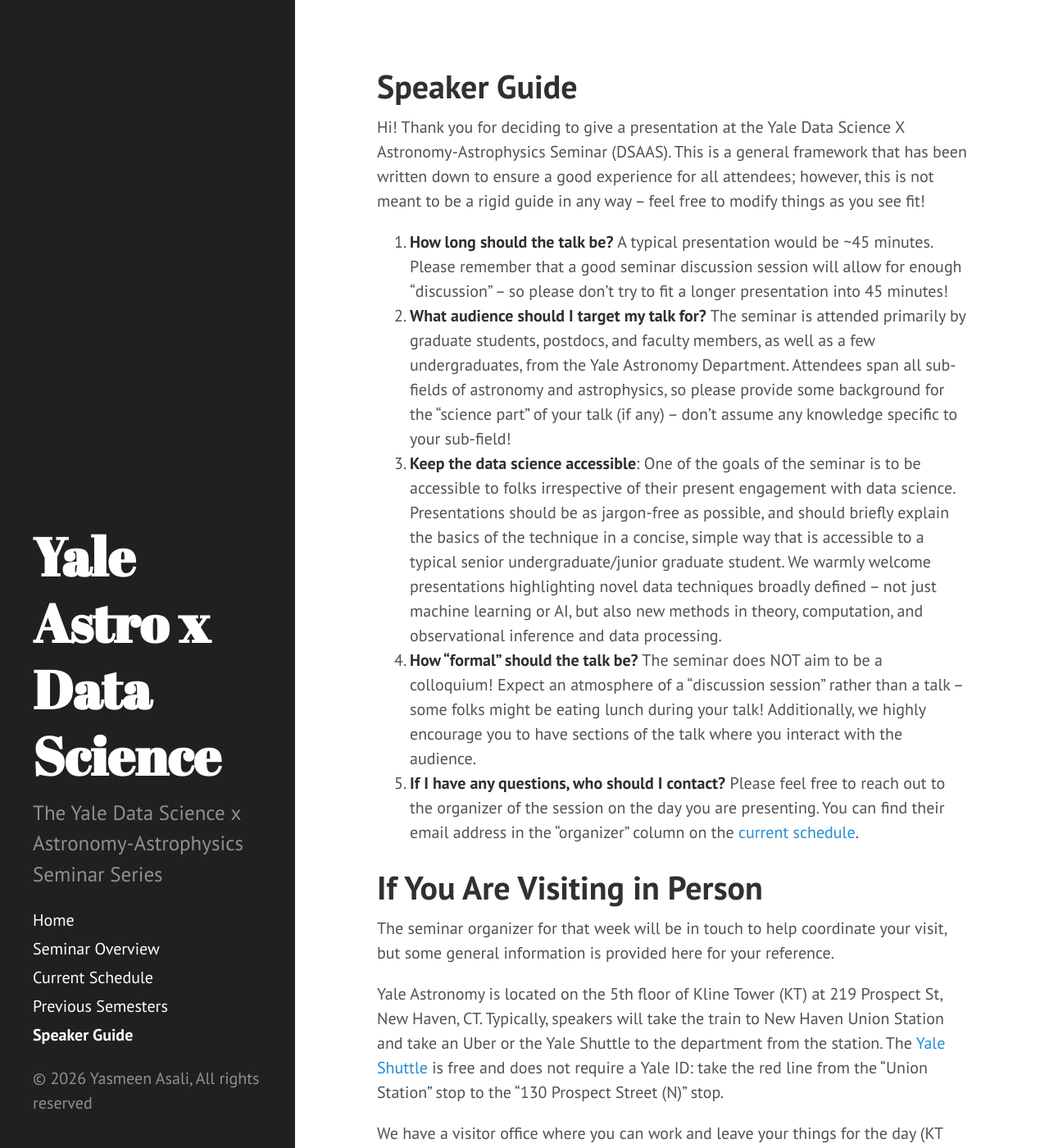
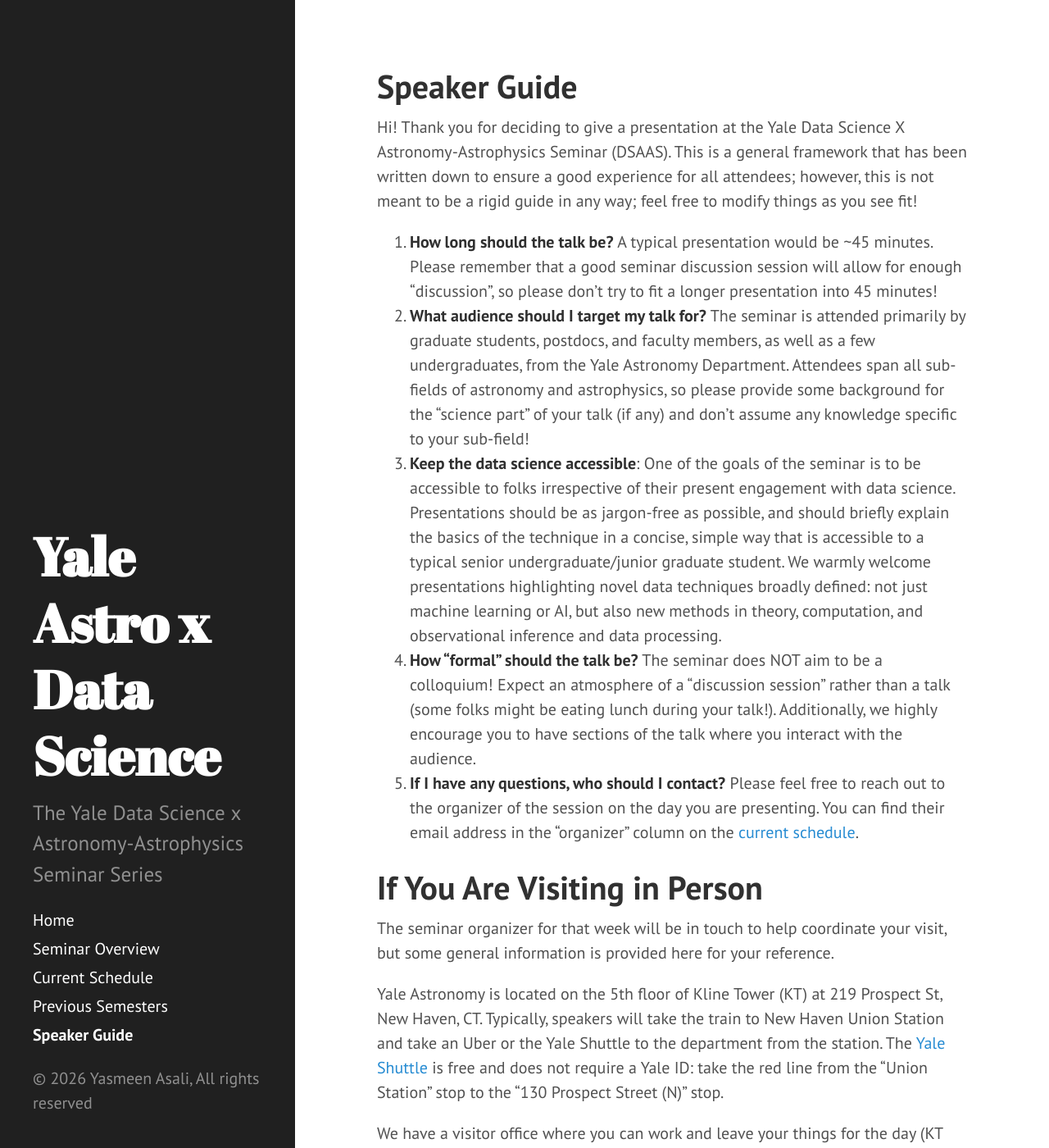
Before and after one commit to yale-dsaas/yale-dsaas.github.io, a Jekyll site: the page built from speaker-guide.md, in a window 1280 px wide and 1400 px high. Shown: the whole window at 82% size. Built offline with Jekyll 4.4.1, drawn with Linux system fonts in a browser that asks for light colours; some of the changed text lies outside the part shown.

Commit message:
Merge Discussion Guidelines into Overview; reformat Speaker Guide; style and grammar fixes

```diff
--- a/speaker-guide.md
+++ b/speaker-guide.md
@@ -3,12 +3,12 @@
 title: Speaker Guide
 ---
 
-Hi! Thank you for deciding to give a presentation at the Yale Data Science X Astronomy-Astrophysics Seminar (DSAAS). This is a general framework that has been written down to ensure a good experience for all attendees; however, this is not meant to be a rigid guide in any way -- feel free to modify things as you see fit!
+Hi! Thank you for deciding to give a presentation at the Yale Data Science X Astronomy-Astrophysics Seminar (DSAAS). This is a general framework that has been written down to ensure a good experience for all attendees; however, this is not meant to be a rigid guide in any way; feel free to modify things as you see fit!
 
-1. **How long should the talk be?** A typical presentation would be ~45 minutes. Please remember that a good seminar discussion session will allow for enough "discussion" -- so please don't try to fit a longer presentation into 45 minutes!
-2. **What audience should I target my talk for?** The seminar is attended primarily by graduate students, postdocs, and faculty members, as well as a few undergraduates, from the Yale Astronomy Department. Attendees span all sub-fields of astronomy and astrophysics, so please provide some background for the "science part" of your talk (if any) -- don't assume any knowledge specific to your sub-field!
-3. **Keep the data science accessible**: One of the goals of the seminar is to be accessible to folks irrespective of their present engagement with data science. Presentations should be as jargon-free as possible, and should briefly explain the basics of the technique in a concise, simple way that is accessible to a typical senior undergraduate/junior graduate student. We warmly welcome presentations highlighting novel data techniques broadly defined -- not just machine learning or AI, but also new methods in theory, computation, and observational inference and data processing.
-4. **How "formal" should the talk be?** The seminar does NOT aim to be a colloquium! Expect an atmosphere of a "discussion session" rather than a talk -- some folks might be eating lunch during your talk! Additionally, we highly encourage you to have sections of the talk where you interact with the audience.
+1. **How long should the talk be?** A typical presentation would be ~45 minutes. Please remember that a good seminar discussion session will allow for enough "discussion", so please don't try to fit a longer presentation into 45 minutes!
+2. **What audience should I target my talk for?** The seminar is attended primarily by graduate students, postdocs, and faculty members, as well as a few undergraduates, from the Yale Astronomy Department. Attendees span all sub-fields of astronomy and astrophysics, so please provide some background for the "science part" of your talk (if any) and don't assume any knowledge specific to your sub-field!
+3. **Keep the data science accessible**: One of the goals of the seminar is to be accessible to folks irrespective of their present engagement with data science. Presentations should be as jargon-free as possible, and should briefly explain the basics of the technique in a concise, simple way that is accessible to a typical senior undergraduate/junior graduate student. We warmly welcome presentations highlighting novel data techniques broadly defined: not just machine learning or AI, but also new methods in theory, computation, and observational inference and data processing.
+4. **How "formal" should the talk be?** The seminar does NOT aim to be a colloquium! Expect an atmosphere of a "discussion session" rather than a talk (some folks might be eating lunch during your talk!). Additionally, we highly encourage you to have sections of the talk where you interact with the audience.
 5. **If I have any questions, who should I contact?** Please feel free to reach out to the organizer of the session on the day you are presenting. You can find their email address in the "organizer" column on the [current schedule](/current/).
 
 # If You Are Visiting in Person
@@ -17,6 +17,6 @@
 
 Yale Astronomy is located on the 5th floor of Kline Tower (KT) at 219 Prospect St, New Haven, CT. Typically, speakers will take the train to New Haven Union Station and take an Uber or the Yale Shuttle to the department from the station. The [Yale Shuttle](https://yale.downtownerapp.com/routes) is free and does not require a Yale ID: take the red line from the "Union Station" stop to the "130 Prospect Street (N)" stop.
 
-We have a visitor office where you can work and leave your things for the day (KT #639/641). The seminar will take place in KT #501 from 12-1 pm, and typically we will get lunch right after. If you are interested in meeting with folks from the department while you are here, you are encouraged to reach out to schedule meetings -- we will put you in touch with anyone who reaches out to us.
+We have a visitor office where you can work and leave your things for the day (KT #639/641). The seminar will take place in KT #501 from 12-1 pm, and typically we will get lunch right after. If you are interested in meeting with folks from the department while you are here, you are encouraged to reach out to schedule meetings; we will put you in touch with anyone who reaches out to us.
 
 **Reimbursement**: When applicable, reimbursement is confirmed with you directly when your invitation is finalized. It is processed by Nicole Perrotta (Senior Administrative Assistant, Yale Astronomy; <a href="mailto:nicole.perrotta@yale.edu">nicole.perrotta@yale.edu</a>), who will send you the registration instructions.
```
Also changed, not shown: about.md (+1 -1 lines).
